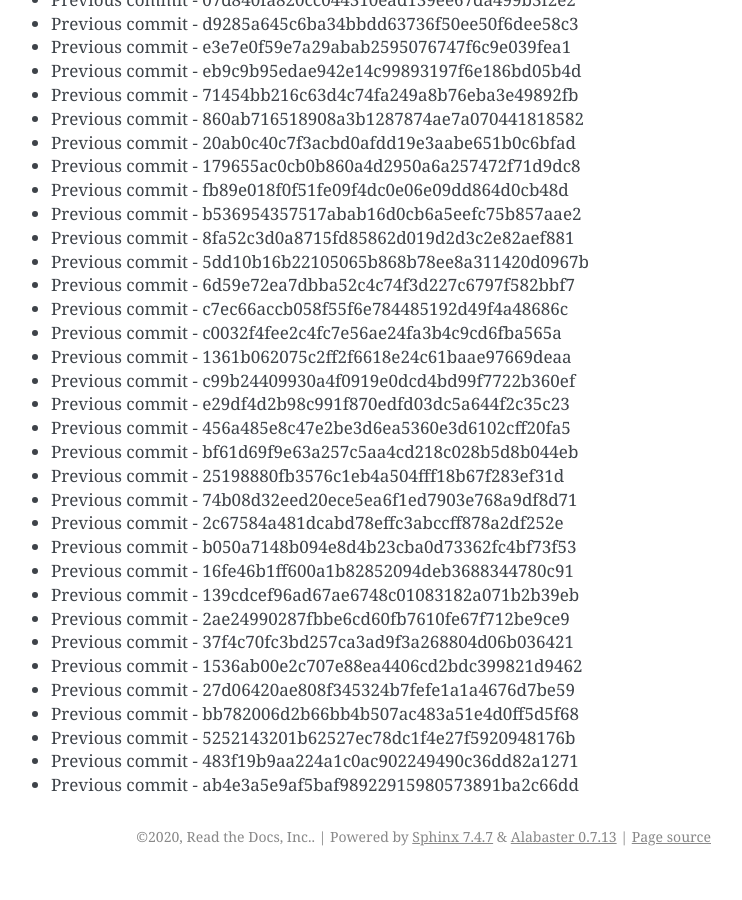
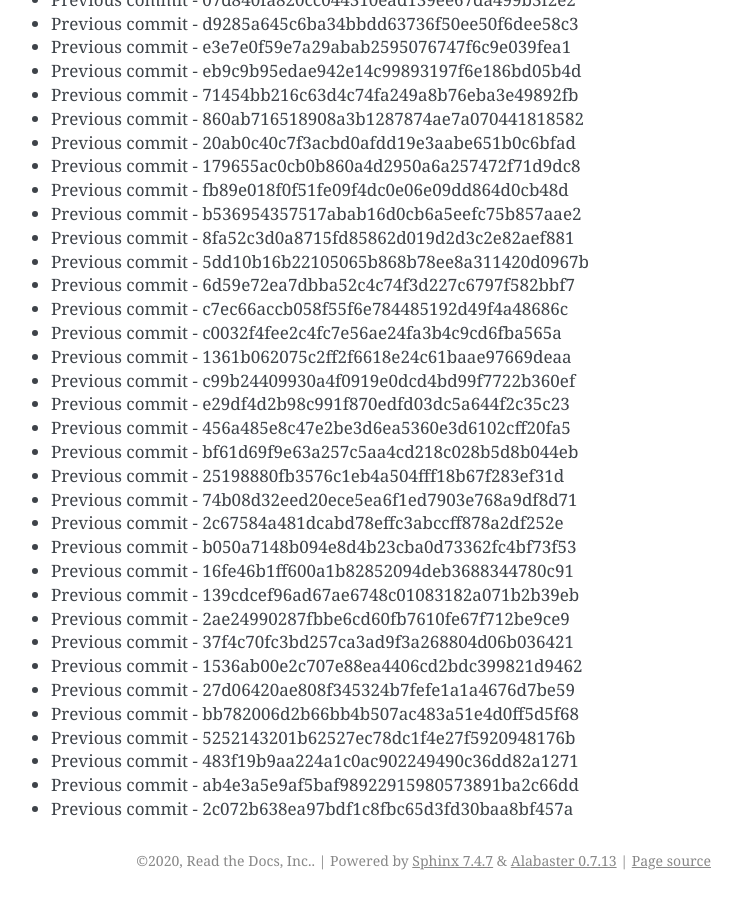
Before and after one commit to readthedocs/rtd-git-stresstest, a Sphinx documentation site: the page built from docs/updates.rst, in a window 1280 px wide and 900 px high, scrolled down 94463 px. Shown: the whole window, without its empty margins (399-1141 px from the left). Built offline with Sphinx 7.4.7, drawn with Linux system fonts in a browser that asks for light colours; before the commit the page ends 95339 px from its top, so only the background shows below that.

Commit message:
Generating commit from previous: 2c072b638ea97bdf1c8fbc65d3fd30baa8bf457a

```diff
--- a/docs/updates.rst
+++ b/docs/updates.rst
@@ -4001,3 +4001,4 @@ It can be tested for any performance characteristics.
 * Previous commit - 5252143201b62527ec78dc1f4e27f5920948176b
 * Previous commit - 483f19b9aa224a1c0ac902249490c36dd82a1271
 * Previous commit - ab4e3a5e9af5baf98922915980573891ba2c66dd
+* Previous commit - 2c072b638ea97bdf1c8fbc65d3fd30baa8bf457a
```
